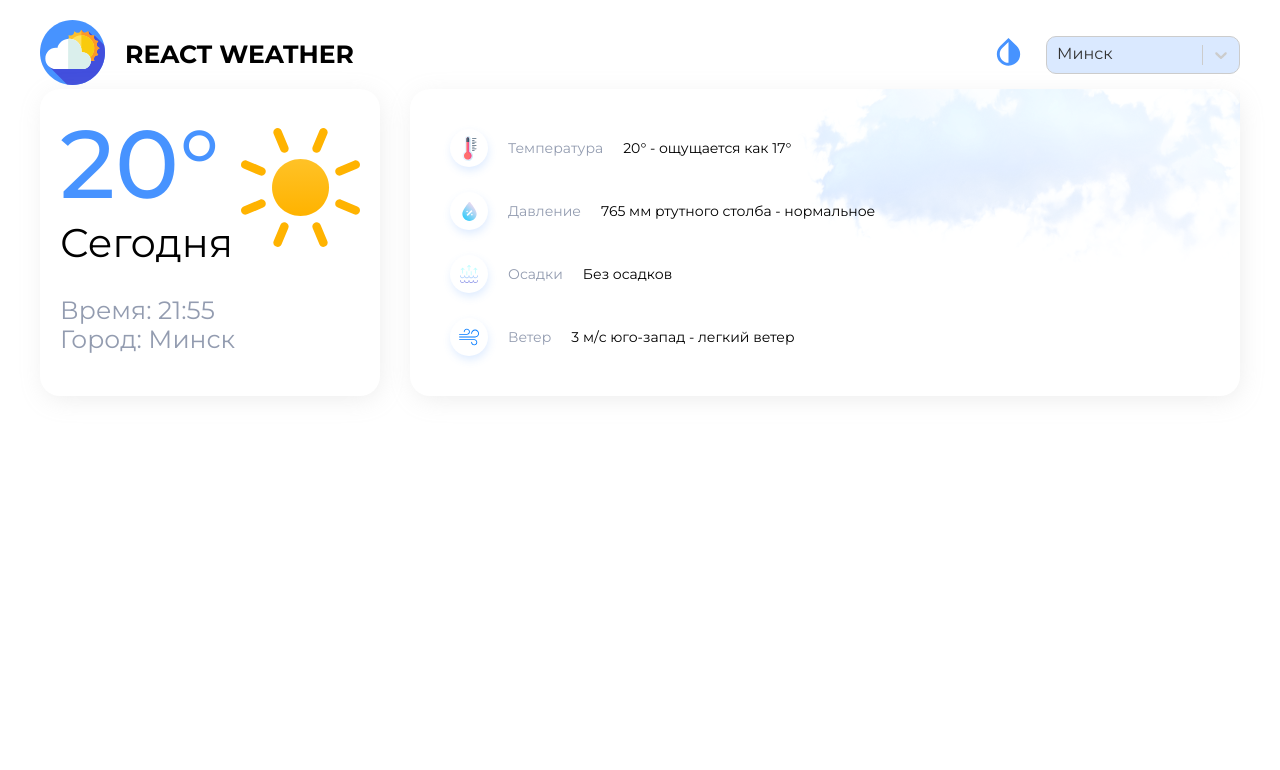
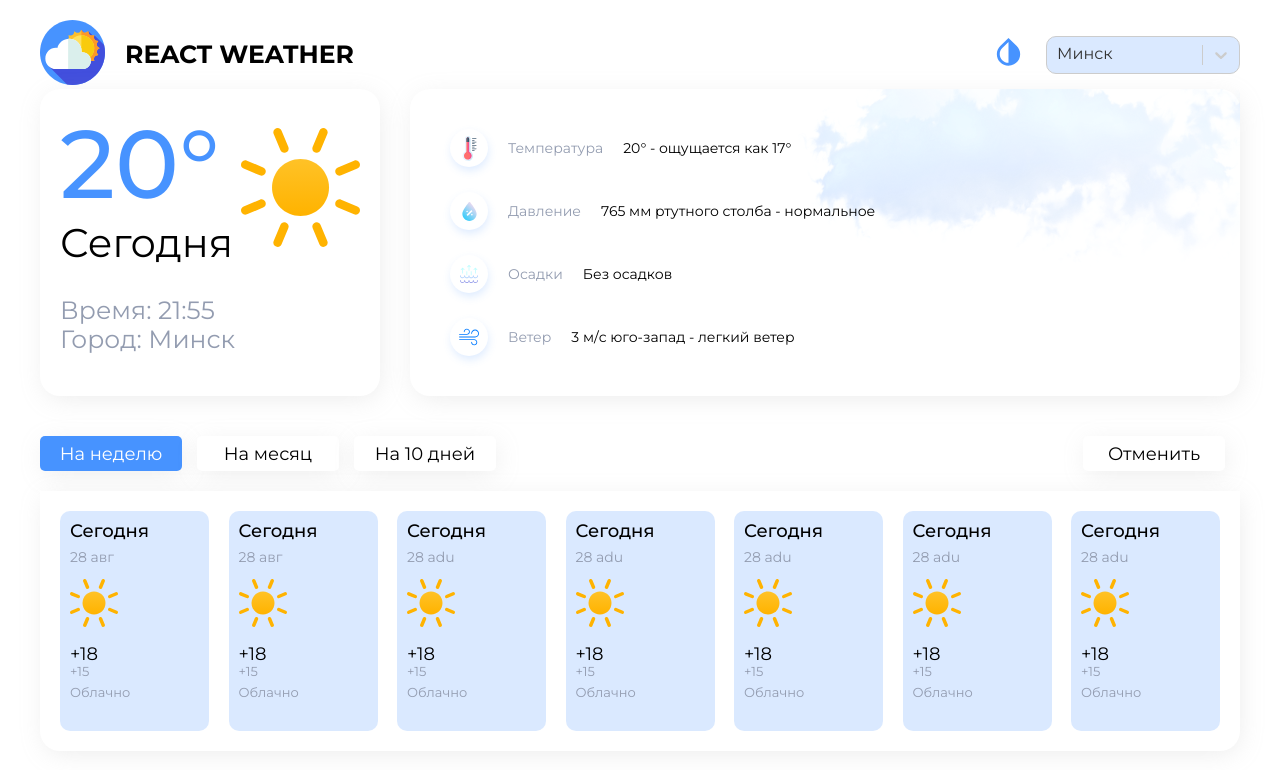
Before and after one commit to Tapi33/react-weather, a React (Create React App) app: page / in a window 1280 px wide. Shown: the top 770 px of the page. Built offline with nearby package versions, Linux system fonts and the light colour scheme.

Commit message:
create component Days

```diff
--- a/src/pages/home/Home.module.scss
+++ b/src/pages/home/Home.module.scss
@@ -1,4 +1,5 @@
-.home{
+.wrapper{
   display: flex;
   justify-content: space-between;
+  margin-bottom: 40px;
 }
--- a/src/pages/home/Home.tsx
+++ b/src/pages/home/Home.tsx
@@ -2,6 +2,7 @@ import React from 'react';
 import s from './Home.module.scss'
 import {ThisDay} from "./components/ThisDay/ThisDay";
 import {ThisDayInfo} from "./components/ThisDayInfo/ThisDayInfo";
+import {Days} from "./components/Days/Days";
 
 interface Props {
 }
@@ -9,8 +10,11 @@ interface Props {
 export const Home = (props: Props) => {
     return (
         <div className={s.home}>
-            <ThisDay />
-            <ThisDayInfo />
+            <div className={s.wrapper}>
+                <ThisDay />
+                <ThisDayInfo/>
+            </div>
+            <Days />
         </div>
     );
 };
--- /dev/null
+++ b/src/pages/home/components/Days/Days.module.scss
@@ -0,0 +1,90 @@
+@import "../../../../styles/variables";
+
+.days {
+  position: relative;
+  display: flex;
+  justify-content: space-between;
+  flex-wrap: wrap;
+  background: $lite-background;
+  border-radius: 0 0 $border-radius $border-radius;
+  box-shadow: $box-shadow;
+  padding: 20px;
+}
+
+.cart {
+  display: flex;
+  flex-direction: column;
+  width: 129px;
+  height: 200px;
+  background: rgba(71, 147, 255, 0.2);
+  border-radius: 10px;
+  padding: 10px;
+  transition: 0.3s;
+  cursor: pointer;
+}
+.cart:hover{
+  box-shadow: $box-shadow;
+}
+
+.day {
+  font-weight: 500;
+  margin-bottom: 7px;
+  font-size: 18px;
+}
+
+.day_info {
+  color: $base_color;
+  margin-bottom: 14px;
+  font-size: 14px;
+}
+
+.img {
+  margin-bottom: 12px;
+}
+
+.temp_day {
+  font-size: 18px;
+}
+
+.temp_night {
+  font-size: 13px;
+  color: $base_color;
+  margin-bottom: 6px;
+}
+
+.info {
+  font-size: 13px;
+  color: $base_color
+}
+
+.tabs {
+  display: flex;
+  justify-content: space-between;
+  align-items: center;
+  margin-bottom: 20px;
+}
+
+.tab,
+.tab_cancel {
+  display: flex;
+  justify-content: center;
+  align-items: center;
+  width: 142px;
+  height: 35px;
+  color: $lite-color;
+  background: $lite-background;
+  box-shadow: $box-shadow;
+  border-radius: 5px;
+  font-size: 18px;
+  cursor: pointer;
+  margin-right: 15px;
+}
+
+.tabs_wrapper {
+  display: flex;
+}
+
+.active{
+  background: $primary-color;
+  color: #fff;
+}
--- /dev/null
+++ b/src/pages/home/components/Days/Days.tsx
@@ -0,0 +1,88 @@
+import React from 'react';
+import s from './Days.module.scss'
+import {Cart} from "./Cart";
+import {Tabs} from "./Tabst";
+
+interface Props {
+}
+
+export interface Day {
+    day: string,
+    day_info: string,
+    icon_id: string,
+    temp_day: string,
+    temp_night: string,
+    info: string
+}
+
+export const Days = (props: Props) => {
+    const days: Day[] = [
+        {
+            day: 'Сегодня',
+            day_info: '28 авг',
+            icon_id: 'sun',
+            temp_day: '+18',
+            temp_night: '+15',
+            info: 'Облачно'
+        },
+        {
+            day: 'Сегодня',
+            day_info: '28 авг',
+            icon_id: 'sun',
+            temp_day: '+18',
+            temp_night: '+15',
+            info: 'Облачно'
+        },
+        {
+            day: 'Сегодня',
+            day_info: '28 adu',
+            icon_id: 'sun',
+            temp_day: '+18',
+            temp_night: '+15',
+            info: 'Облачно'
+        },
+        {
+            day: 'Сегодня',
+            day_info: '28 adu',
+            icon_id: 'sun',
+            temp_day: '+18',
+            temp_night: '+15',
+            info: 'Облачно'
+        },
+        {
+            day: 'Сегодня',
+            day_info: '28 adu',
+            icon_id: 'sun',
+            temp_day: '+18',
+            temp_night: '+15',
+            info: 'Облачно'
+        }, {
+            day: 'Сегодня',
+            day_info: '28 adu',
+            icon_id: 'sun',
+            temp_day: '+18',
+            temp_night: '+15',
+            info: 'Облачно'
+        },
+        {
+            day: 'Сегодня',
+            day_info: '28 adu',
+            icon_id: 'sun',
+            temp_day: '+18',
+            temp_night: '+15',
+            info: 'Облачно'
+        },
+
+    ]
+
+    return (
+        <>
+            < Tabs/>
+            <div className={s.days}>
+                {days.map((day) => (
+                    <Cart key={day.day} days={day}/>
+                ))}
+            </div>
+        </>
+    );
+};
--- /dev/null
+++ b/src/pages/home/components/Days/Tabst.tsx
@@ -0,0 +1,38 @@
+import React from 'react';
+import s from './Days.module.scss'
+
+interface Props {
+}
+
+interface Tab {
+    value: string,
+    active:boolean
+}
+
+
+export const Tabs = (props: Props) => {
+    const tabs: Tab[] = [
+        {
+            value: 'На неделю',
+            active:true,
+        },
+        {
+            value: 'На месяц',
+            active:false,
+        },
+        {
+            value: 'На 10 дней',
+            active:false,
+        },
+    ];
+    return (
+        <div className={s.tabs}>
+            <div className={s.tabs_wrapper}>
+                {tabs.map((tab) => (
+                    <div className={`${s.tab} ${tab.active ? `${s.active}`:''}`} key={tab.value}>{tab.value}</div>
+                ))}
+            </div>
+            <div className={s.tab_cancel}>Отменить</div>
+        </div>
+    );
+};
--- a/src/pages/home/components/ThisDayInfo/ThisDayInfo.tsx
+++ b/src/pages/home/components/ThisDayInfo/ThisDayInfo.tsx
@@ -39,7 +39,7 @@ export const ThisDayInfo = (props: Props) => {
         <div className={s.this_day_info}>
             <div className={s.this_day_info_items}>
                 {items.map((item)=>(
-                    <ThisDayItem item={item} />
+                    <ThisDayItem key={item.icon_id} item={item} />
                 ))}
             </div>
             <img className={s.cloud_img} src={cloud} alt="облако"/>
```
